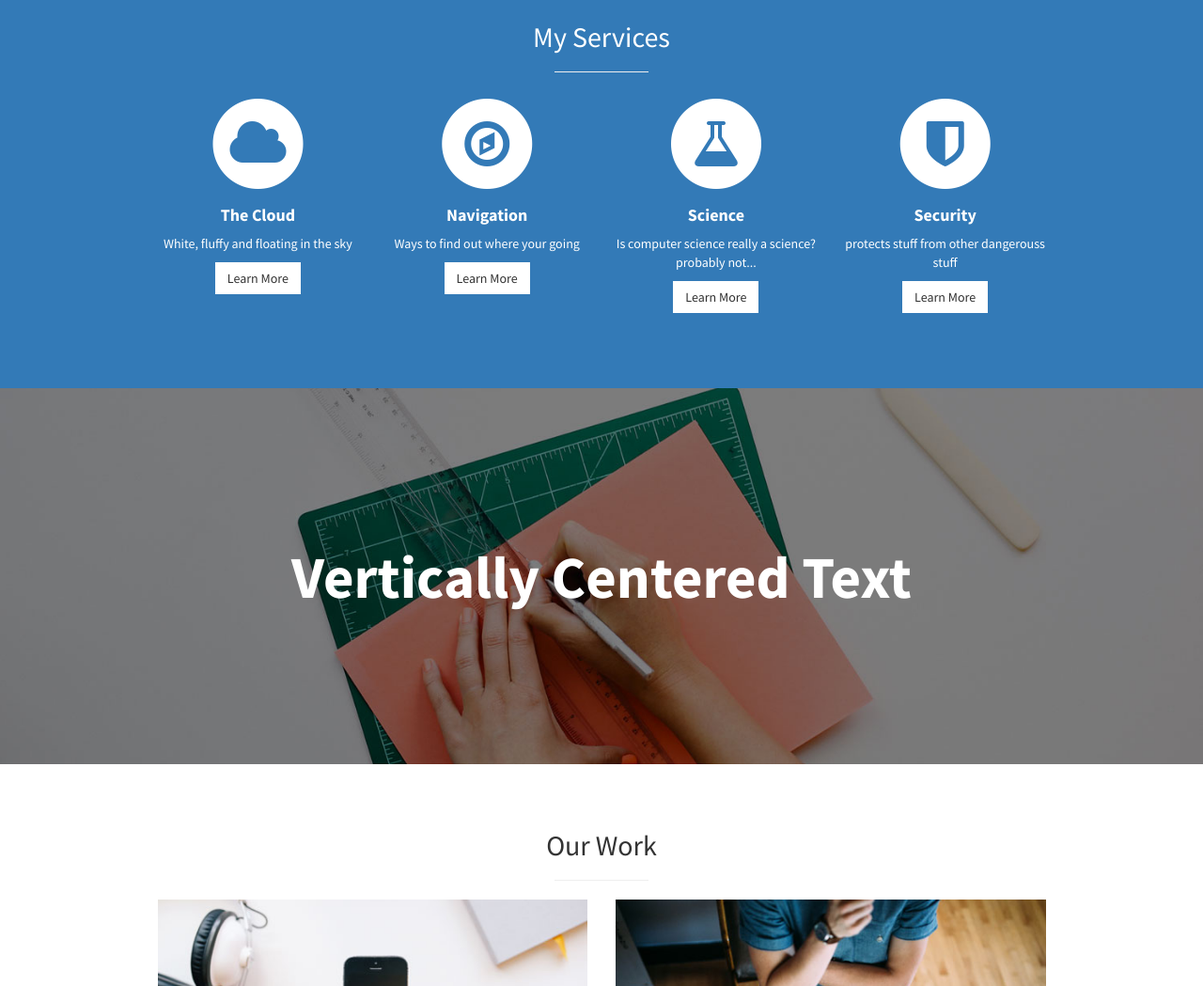
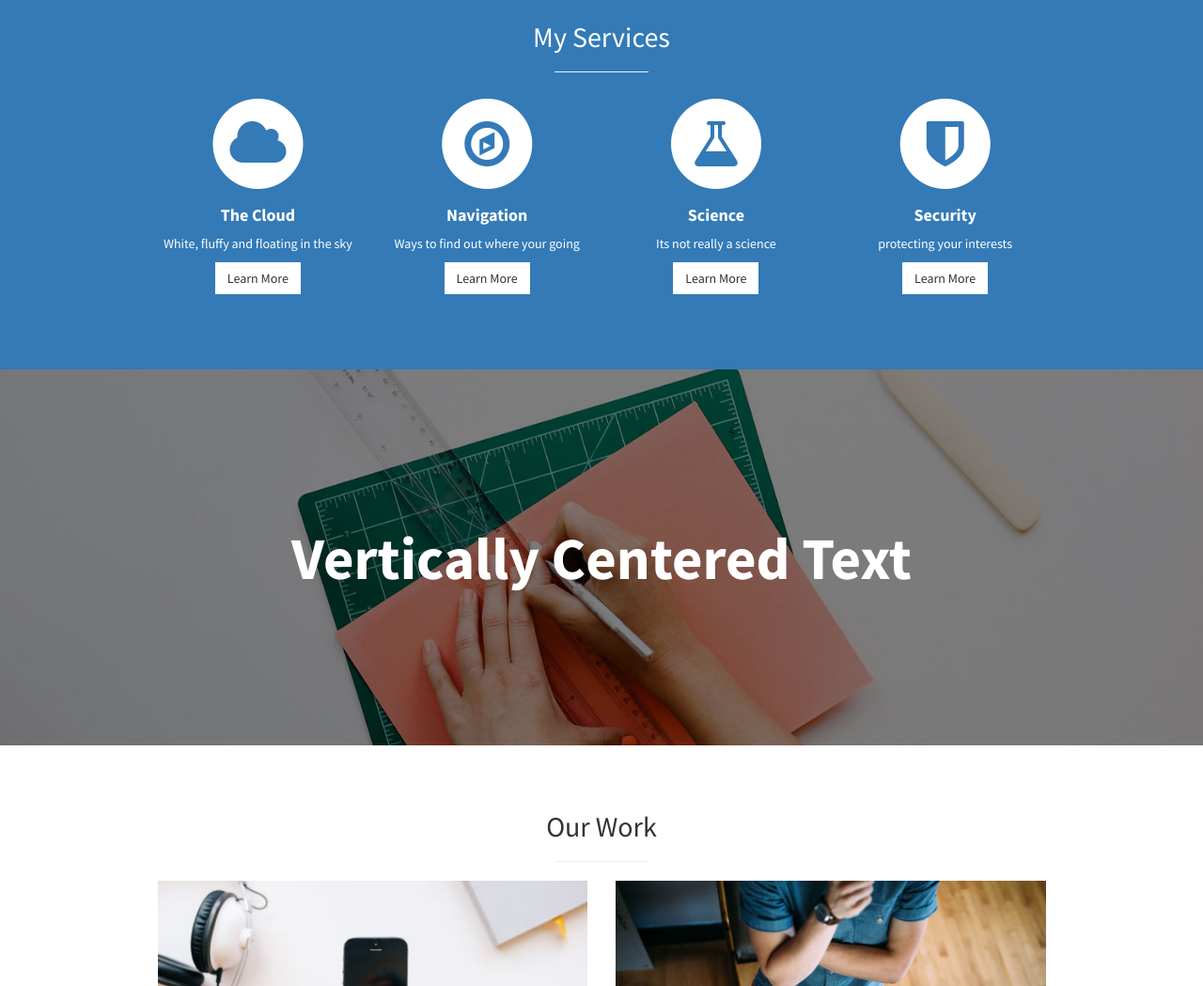
Before and after one commit to AllyMac/PHPtest, a plain HTML site: page index.html in a window 1280 px wide. Shown: the part 1059-2108 px from the top of the page at 94% size. Drawn offline with Linux system fonts and the light colour scheme.

Commit message:
second bootstrap template

```diff
--- a/index.html
+++ b/index.html
@@ -126,7 +126,7 @@
                                 <h4>
                                     <strong>Science</strong>
                                 </h4>
-                                <p>Is computer science really a science? probably not...</p>
+                                <p>Its not really a science</p>
                                 <a href="#" class="btn btn-light">Learn More</a>
                             </div>
                         </div>
@@ -139,7 +139,7 @@
                                 <h4>
                                     <strong>Security</strong>
                                 </h4>
-                                <p>protects stuff from other dangerouss stuff</p>
+                                <p>protecting your interests</p>
                                 <a href="#" class="btn btn-light">Learn More</a>
                             </div>
                         </div>
```
